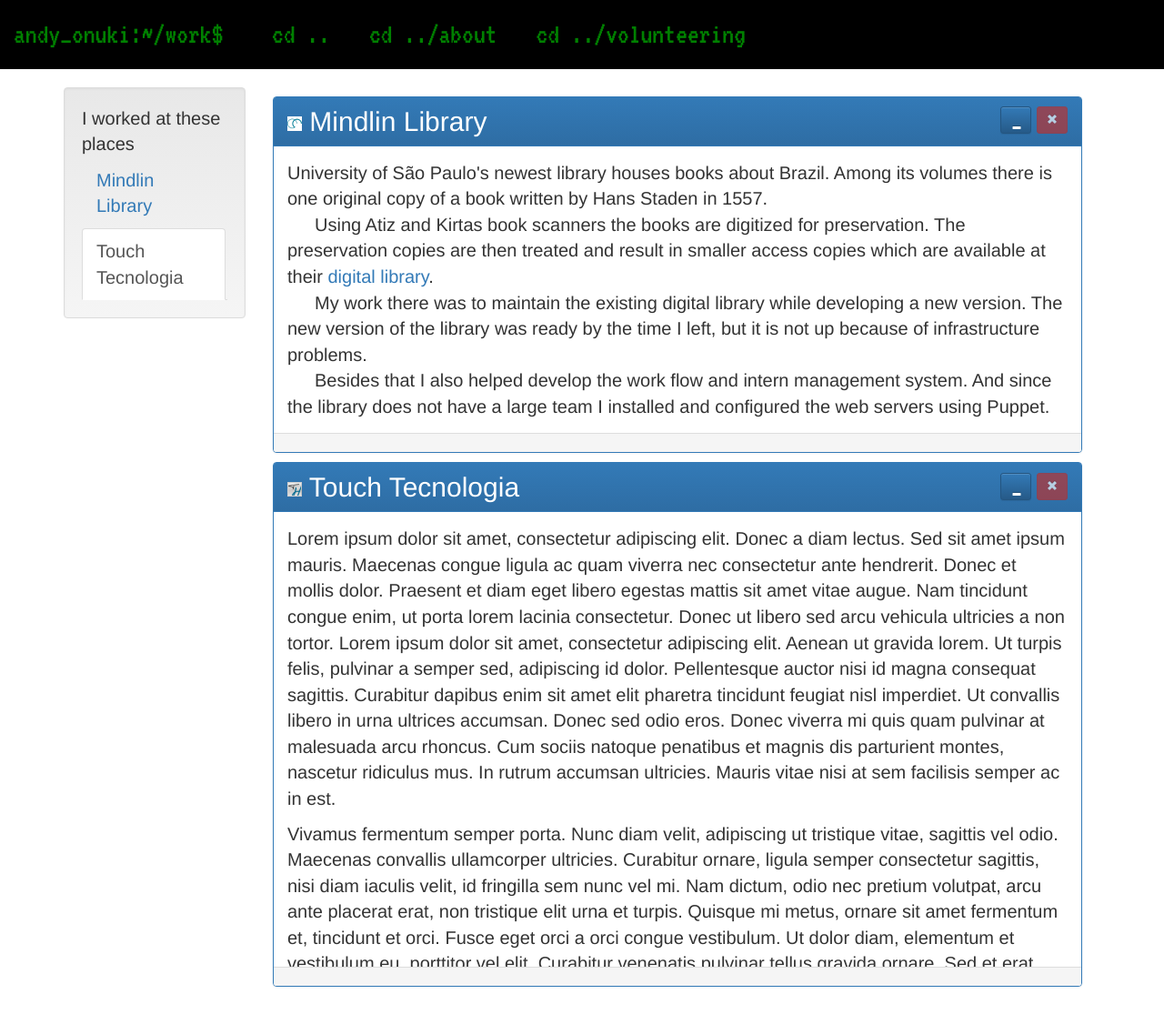
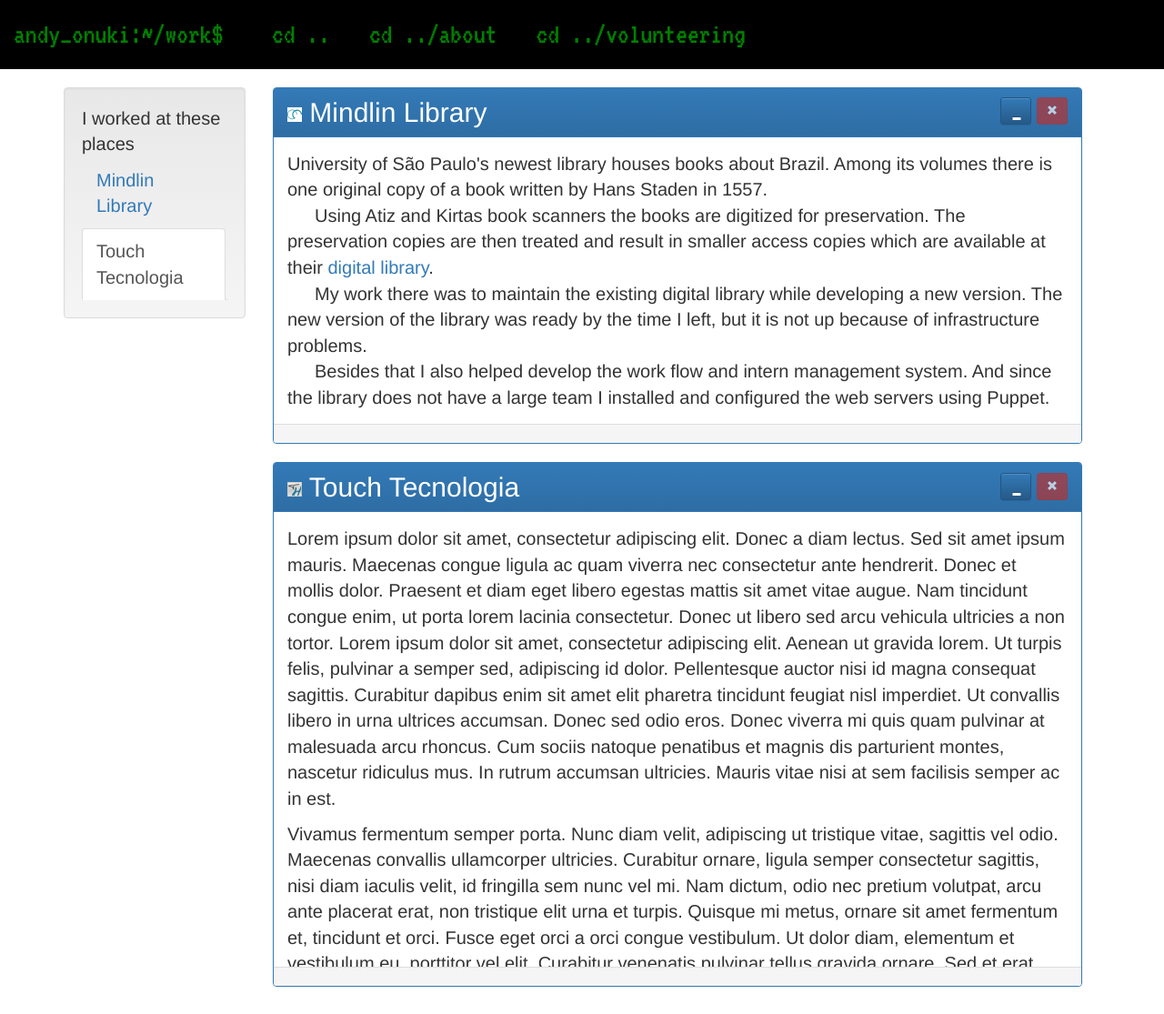
Before and after one commit to meiao/meiao.github.io, a Jekyll site: the page built from work/index.md, in a window 1280 px wide. Shown: the whole page at 91% size. Built offline with Jekyll 4.4.1, drawn with Linux system fonts in a browser that asks for light colours; nearby versions of some CDN libraries.

Commit message:
Correcting margin on main content to not apply on 1st element

```diff
--- a/_sass/main.scss
+++ b/_sass/main.scss
@@ -12,7 +12,7 @@
   }
 }
 
-#main-content>section {
+#main-content>section + section{
   margin: 10px 0;
 }
 
```
